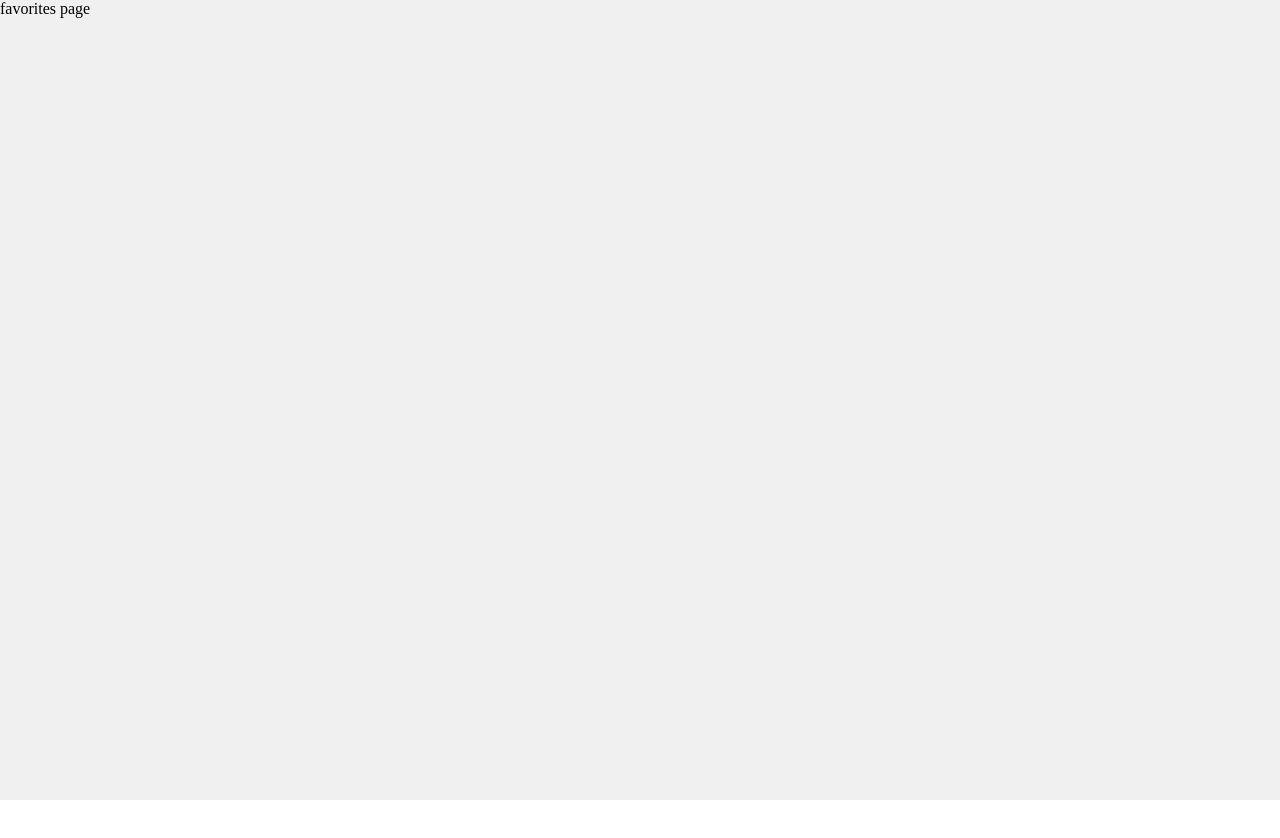
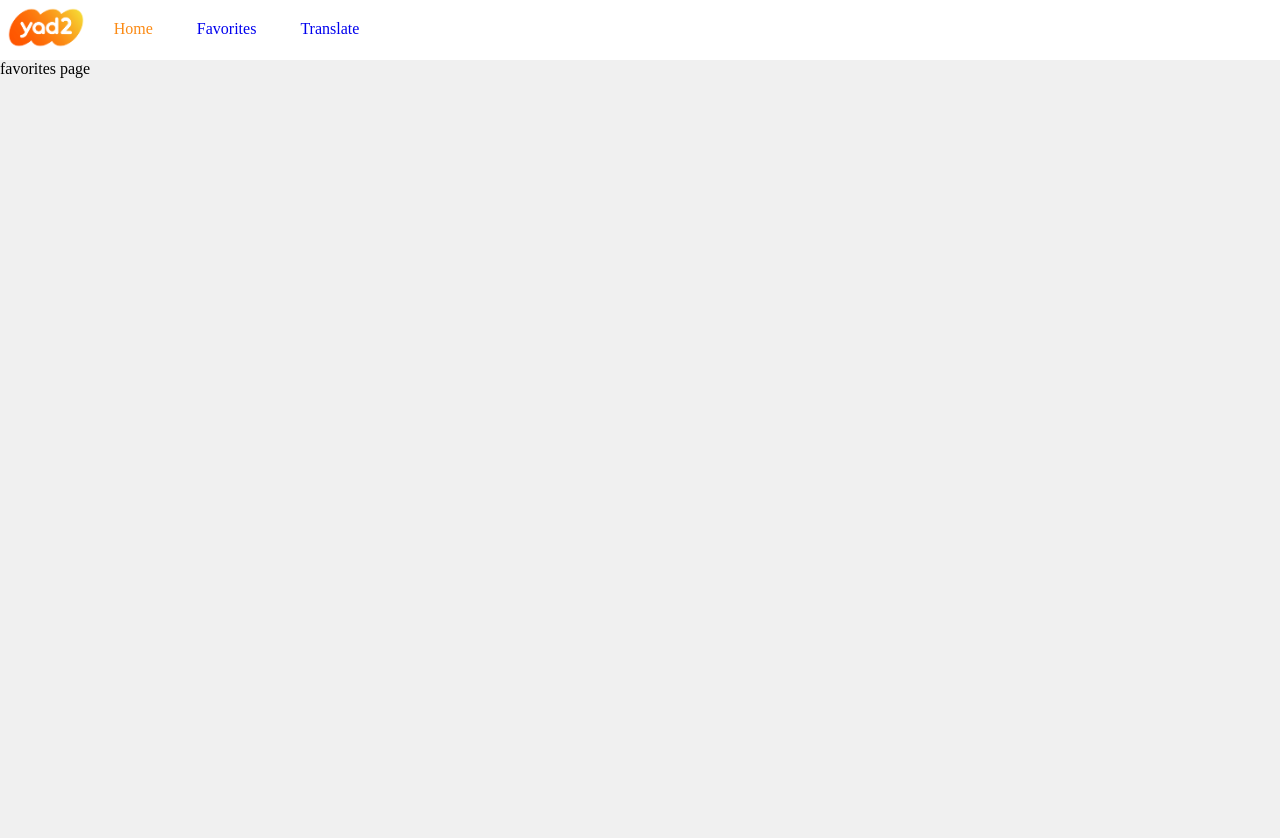
Before and after one commit to chaim-meshutafim-project-team1/our-project, a React (Create React App) app in the folder client/: page /favorites in a window 1280 px wide. Shown: the top 838 px of the page. Before the commit the page ends 800 px from the top, so only its background shows below. Built offline with nearby package versions, Linux system fonts and the light colour scheme.

Commit message:
added navbar

```diff
--- a/client/src/App.js
+++ b/client/src/App.js
@@ -4,11 +4,13 @@ import Landing from './components/pages/landing'
 import Translation from './components/pages/translation'
 import Favorites from './components/pages/favorites'
 import './components/pages/css/normalize.css'
+import Navbar from './components/utils/Navbar'
 
 function App() {
 
   return (
     <BrowserRouter>
+    <Navbar/>
       <Switch>
       <Route exact path="/" component={Landing}/>
       <Route exact path="/translation" component={Translation}/>
--- /dev/null
+++ b/client/src/components/utils/Navbar.jsx
@@ -0,0 +1,20 @@
+import React,{useState} from 'react'
+import { Link } from 'react-router-dom'
+import './css/navbar.css'
+import Logo from '../../img/yad2Logo.png'
+
+function Navbar() {
+
+  const [selected,setSelected]=useState("home");
+
+  return (
+    <div className="navbar">
+      <img className="logo" src={Logo} alt="yad2logo"/>
+      <div className="navBtn" onClick={()=>setSelected("home")}><Link className={selected==="home"? "selected":''} to="/">Home</Link></div>
+      <div className="navBtn" onClick={()=>setSelected("favorites")}><Link className={selected==="favorites"? "selected":''}to="/favorites">Favorites</Link></div>
+      <div className="navBtn" onClick={()=>setSelected("translation")}><Link className={selected==="translation"? "selected":''}to="/translation">Translate</Link></div>
+    </div>
+  )
+}
+
+export default Navbar
--- /dev/null
+++ b/client/src/components/utils/css/navbar.css
@@ -0,0 +1,32 @@
+* {
+  box-sizing: border-box;
+  margin: 0;
+  padding: 0;
+  text-decoration: none;
+}
+
+.navbar {
+  display: flex;
+  height: 60px;
+  width: 100vw;
+}
+
+.logo {
+  height: 55px;
+}
+
+.navBtn {
+  display: flex;
+  align-items: center;
+  height: 58px;
+  margin: 0 20px;
+  border: 2px solid transparent;
+}
+
+.navBtn:hover {
+  border-bottom: 2px solid #fb8a14;
+}
+
+a.selected {
+  color: #fb8a14;
+}
```
